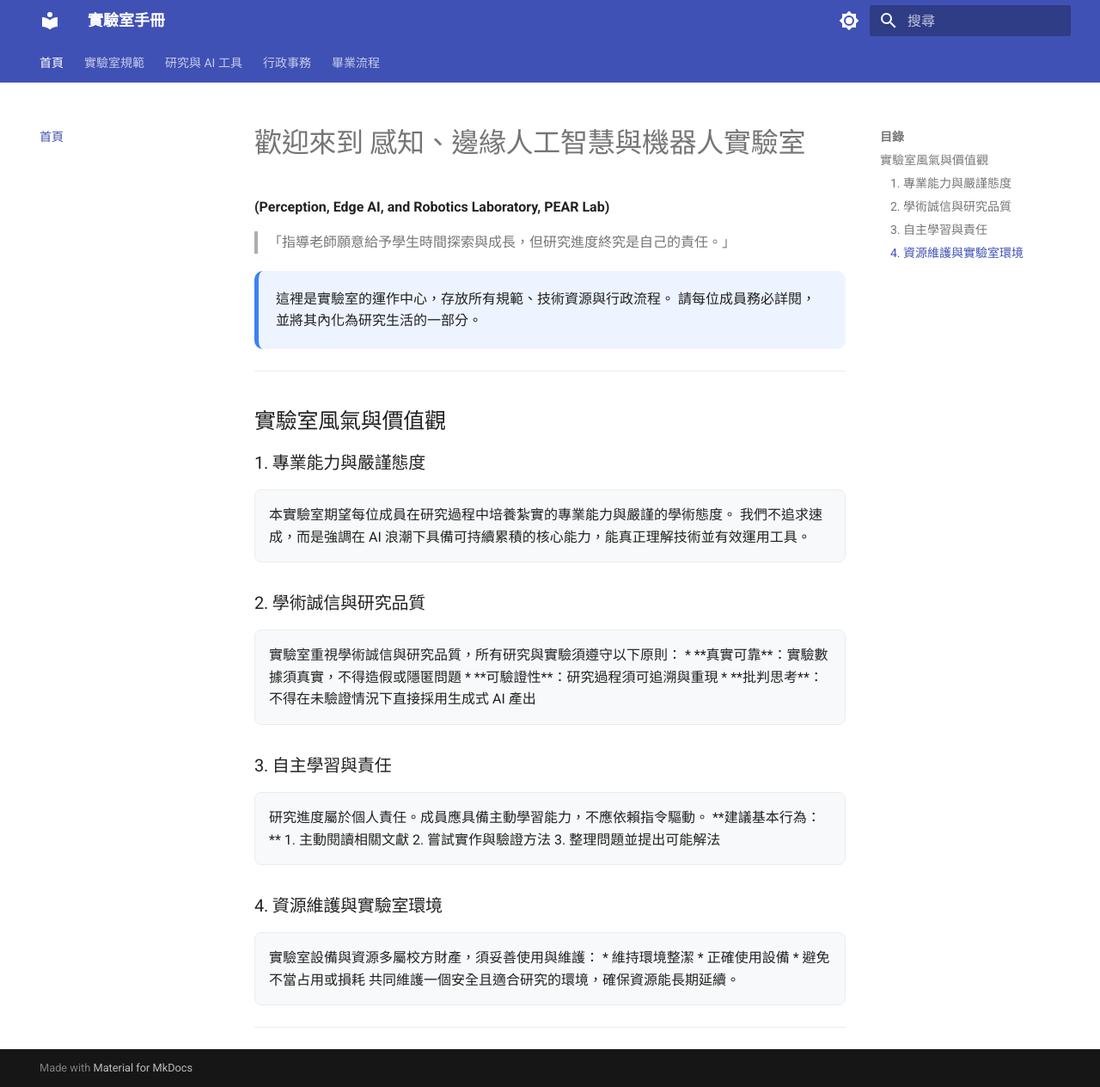
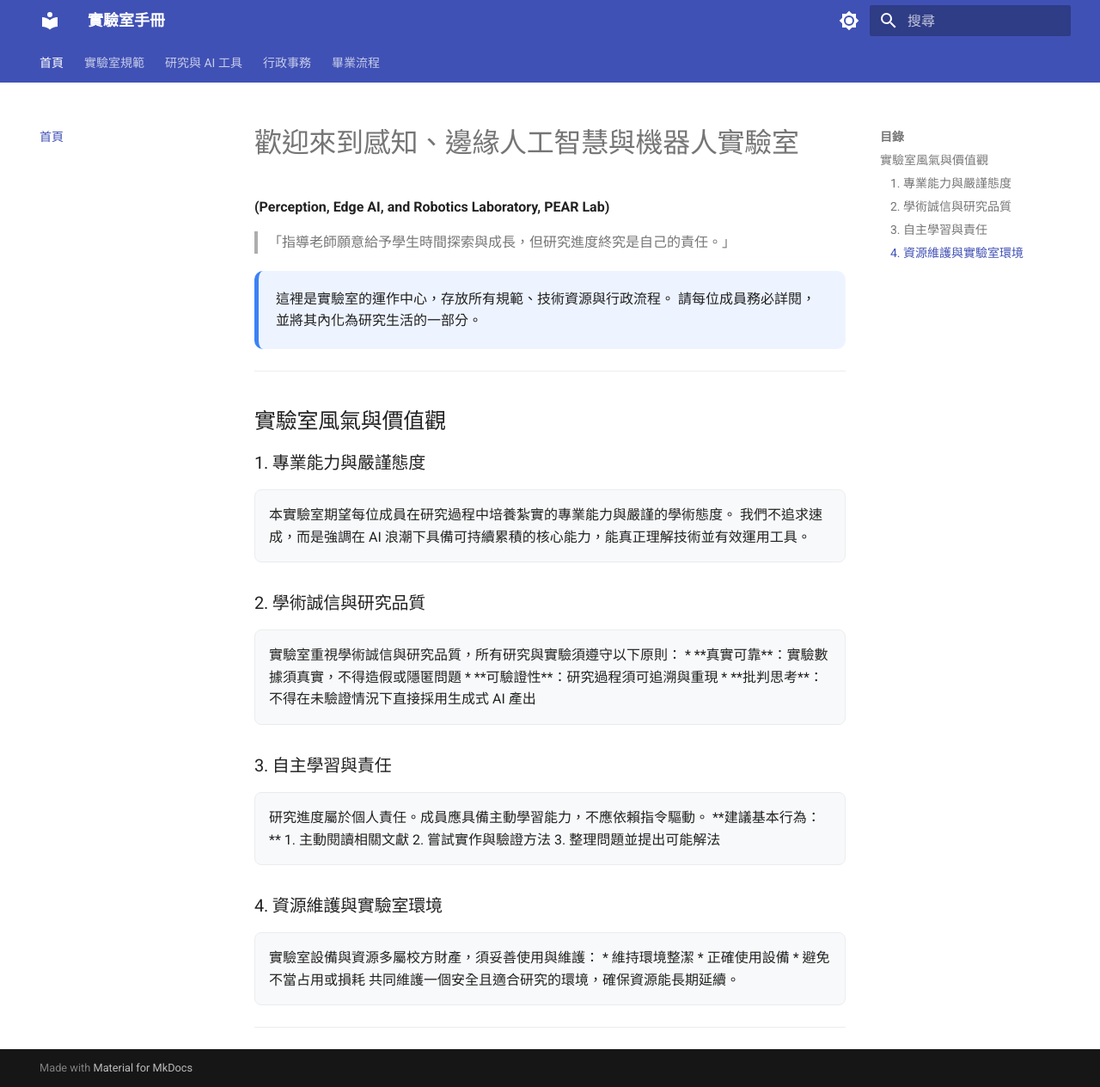
Before and after one commit to Ewz9/lab_handbook, an MkDocs documentation site: the page built from docs/index.md, in a window 1280 px wide and 1264 px high. Shown: the whole window at 86% size. Built offline with MkDocs 1.6.1 and Material for MkDocs 9.7.7, drawn with Linux system fonts in a browser that asks for light colours.

```diff
--- a/docs/index.md
+++ b/docs/index.md
@@ -1,4 +1,4 @@
-# 歡迎來到 感知、邊緣人工智慧與機器人實驗室
+# 歡迎來到感知、邊緣人工智慧與機器人實驗室
 **(Perception, Edge AI, and Robotics Laboratory, PEAR Lab)**
 
 > 「指導老師願意給予學生時間探索與成長，但研究進度終究是自己的責任。」
```
